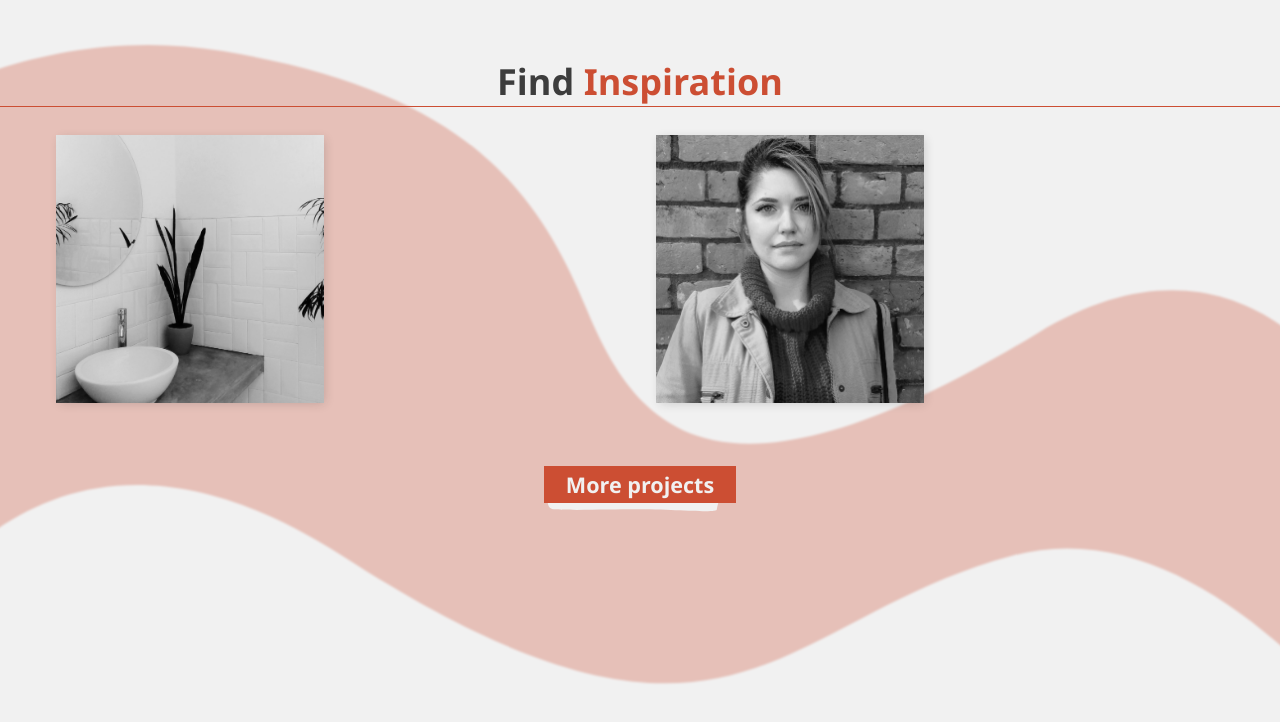
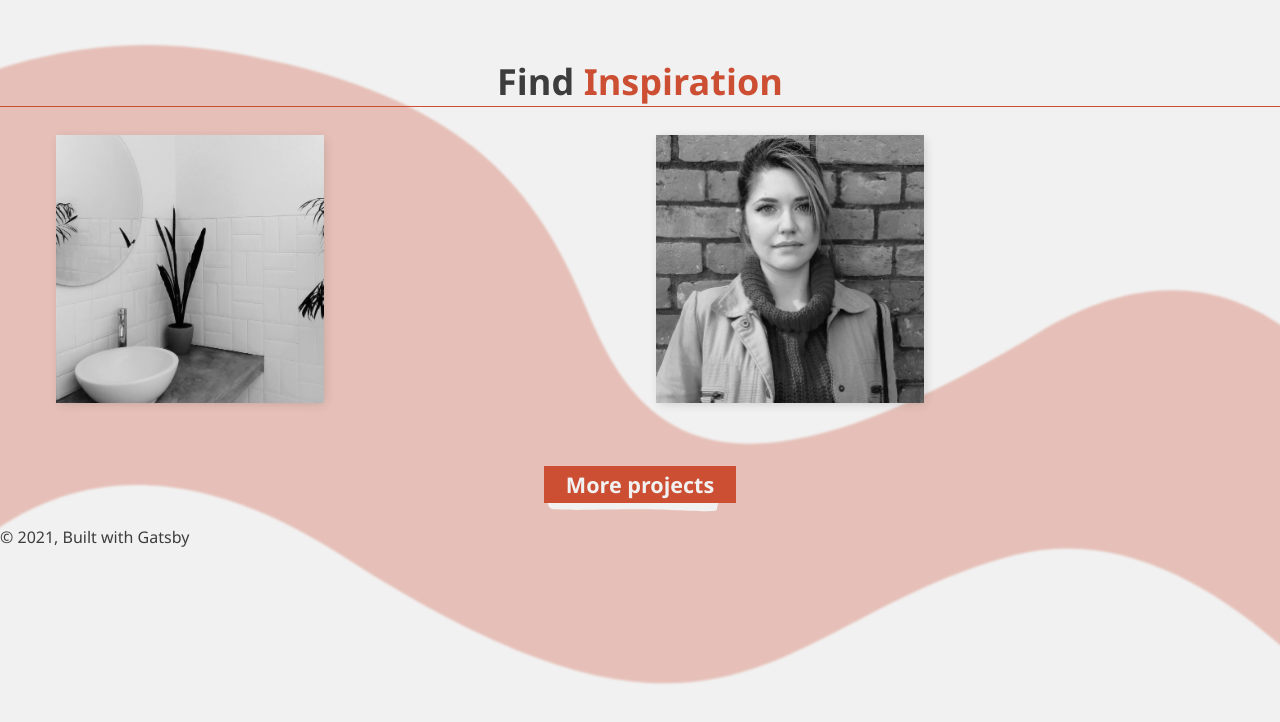
Before and after one commit to paweljakubwojcik/weronika-web-page, a Gatsby site: page / in a window 1280 px wide. Shown: the part 1380-2102 px from the top of the page. Built offline with nearby package versions, Linux system fonts and the light colour scheme; Gatsby itself is replaced by a stand-in of ours.

Commit message:
fixed bugs

```diff
--- a/src/components/layout/layout.scss
+++ b/src/components/layout/layout.scss
@@ -1,5 +1,4 @@
 .wrapper {
-  display: flex;
   max-width: 1400px;
   min-height: 100vh;
   position: relative;
@@ -12,5 +11,8 @@
 }
 
 .main-footer {
-  margin-top: auto;
+
+  position: absolute;
+  bottom:0;
+  z-index: 101;
 }
--- a/src/components/panoramic-view/PanoramicView.jsx
+++ b/src/components/panoramic-view/PanoramicView.jsx
@@ -61,7 +61,8 @@ export default function PanoramicView({ data, setNavVisibility }) {
             console.log('creating panoramic view')
 
             let skySphereGeo = new SphereGeometry(100000, 100, 100);
-            let textureSphere = new TextureLoader().load(data);
+            // texture loader is async, so it takes callback
+            let textureSphere = new TextureLoader().load(data, render);
             let skySphere = new Mesh(skySphereGeo, new MeshBasicMaterial({ map: textureSphere, side: BackSide }));
 
             const controls = new OrbitControls(camera, renderer.domElement);
@@ -73,9 +74,6 @@ export default function PanoramicView({ data, setNavVisibility }) {
 
             canvas.appendChild(renderer.domElement);
             scene.add(skySphere)
-
-            console.log(scene)
-            setTimeout(render, 100)
 
         }
     }, [canvas])
```
